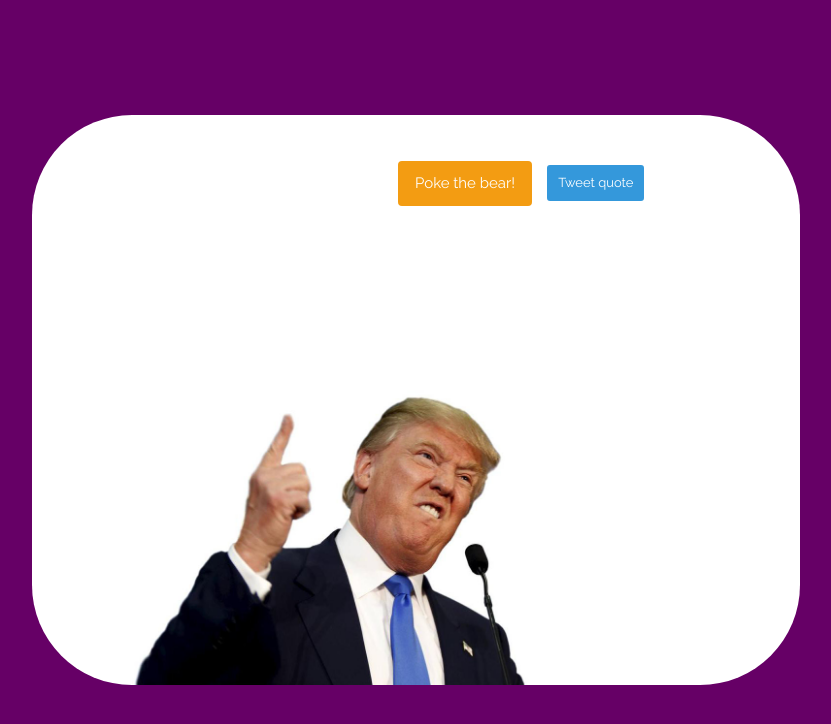
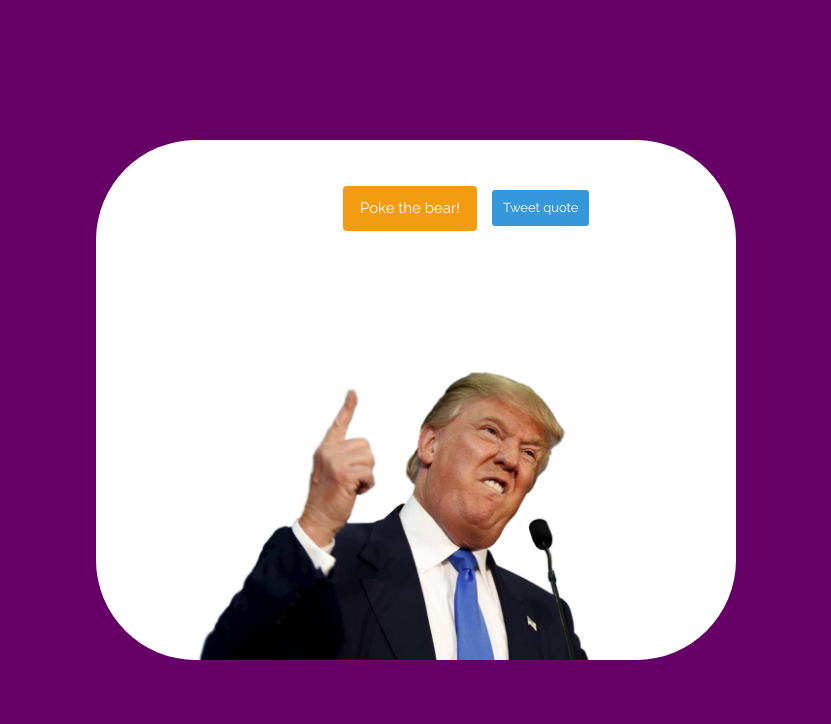
Before and after one commit to PlayaLink/trump-quote-generator, a PHP site: page /index.html in a window 1280 px wide. Shown: the top 724 px of the page, without its empty margins (224-1055 px from the left). Run offline with PHP 8.4, Linux system fonts and the light colour scheme.

Commit message:
Limits height of content box

```diff
--- a/main.css
+++ b/main.css
@@ -31,7 +31,6 @@ body {
 .main {
   display: table;
   width: 100%;
-  height: 100%;
 }
 
 .box {
@@ -39,7 +38,7 @@ body {
 }
 
 .sidebar {
-  width: 20%;
+  width: 25%;
   height: auto;
 }
 
@@ -69,7 +68,7 @@ body {
   background-color: white;
   min-width: 600px;
   max-width: 620px;
-  height: 570px;
+  height: 520px;
   text-align: center;
 }
 
@@ -77,7 +76,7 @@ body {
   position: absolute;
   width: 450px;
   margin: 30px auto
-  top: 5%;
+  top: 7%;
   right: 7%;
 }
 
@@ -100,4 +99,8 @@ body {
   .quote-box{
     margin-top: 30px;
   }
+  .sidebar {
+    width: 40%;
+    height: auto;
+  }
 }
```
